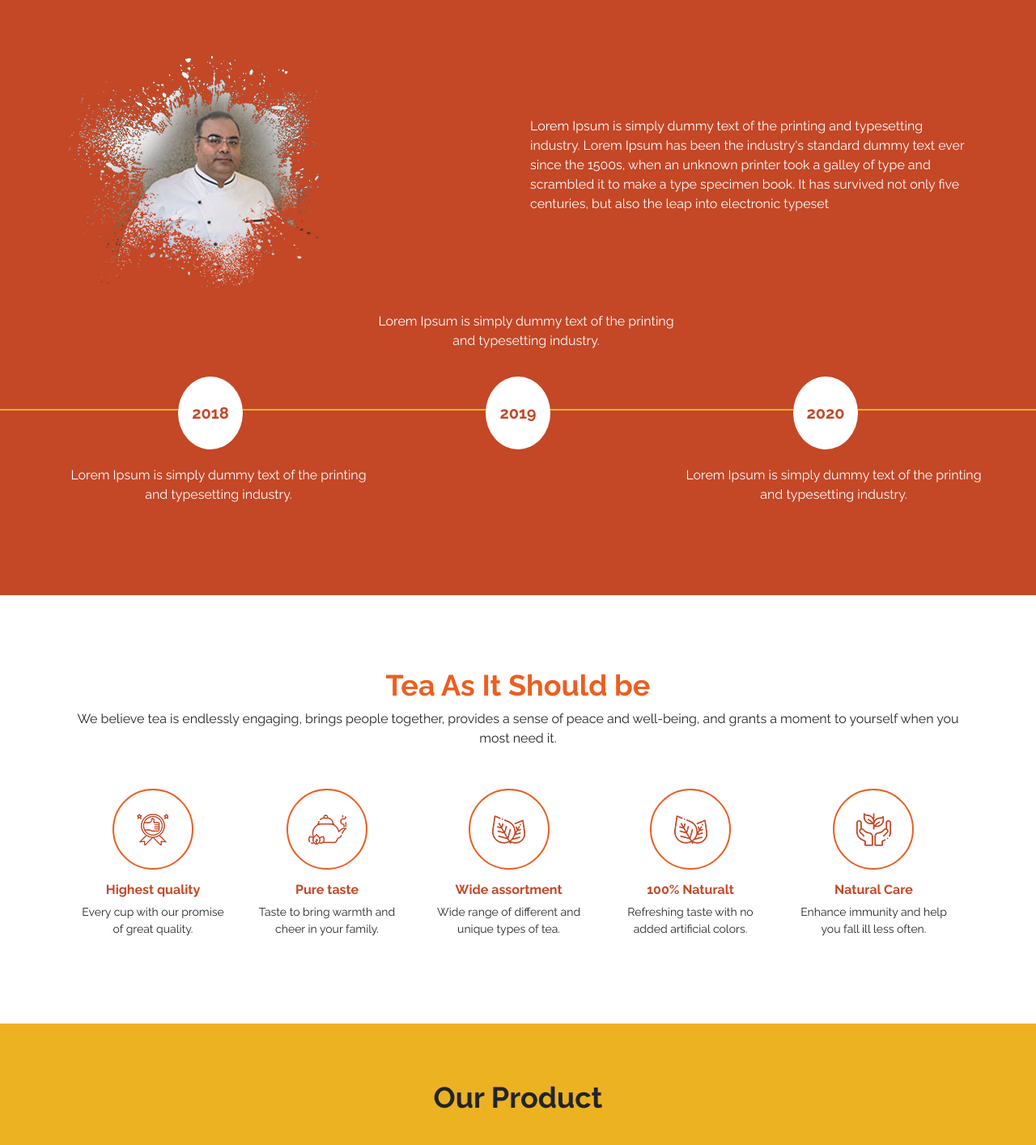
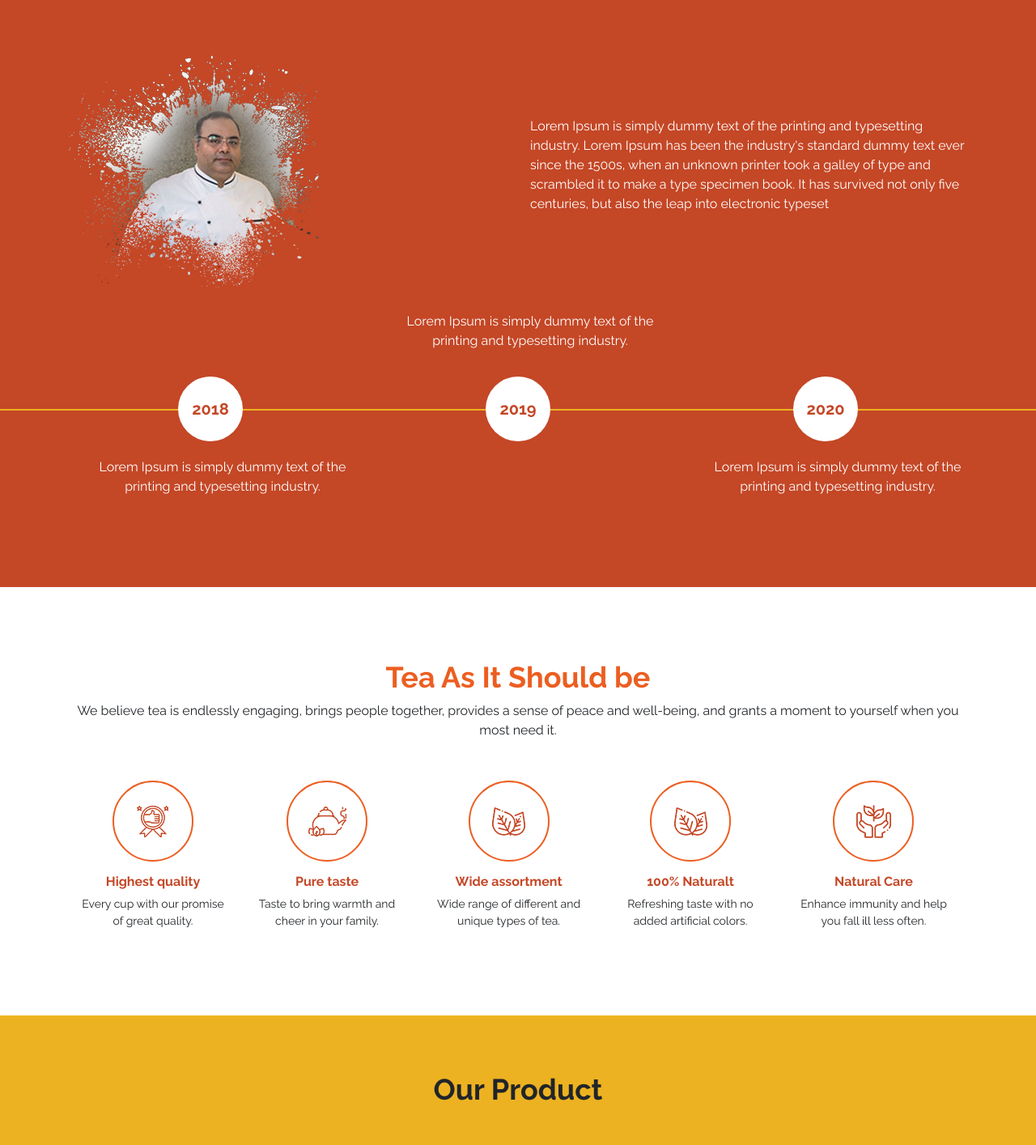
Before and after one commit to Guru707/chai, a PHP site: page / in a window 1280 px wide. Shown: the part 801-2215 px from the top of the page at 81% size. Run offline with PHP 8.4, Linux system fonts and the light colour scheme; some libraries are stand-ins or nearby versions.

Commit message:
fixed design issue

```diff
--- a/css/style.css
+++ b/css/style.css
@@ -341,17 +341,20 @@ textarea:focus {
     }
 }
 .yearly_box .yearly_circle{
+
+    flex:0 0 30%;
+}
+.yearly_box .yearly_circle span{
     background-color: #fff;
     border-radius: 50%;
     width: 80px;
-    height: 90px;
+    height: 80px;
     margin: 20px auto;
     display: flex;
     align-items: center;
     justify-content: center;
     font-weight: 700;
     color:#c44726;
-    flex:0 0 30%;
 }
 .yearly_work p{
     width:100%;
@@ -361,8 +364,7 @@ textarea:focus {
 @media(min-width:767px){
     .yearly_work p{
         position: absolute;
-       padding-left:0px;
-    }
+   }
 }
 .yearly-content-mid{
     top:-60px;
@@ -436,6 +438,7 @@ textarea:focus {
     text-align: center;
     display: flex;
     flex-wrap:wrap;
+    justify-content: center;
 
 }
 @media(min-width:767px)
--- a/index.html
+++ b/index.html
@@ -114,7 +114,7 @@
             <div class="row">
                <div class="col-lg-4">
                   <div class="yearly_box">
-                     <h5 class="yearly_circle">2018</h5>
+                     <h5 class="yearly_circle"><span>2018</span></h5>
                      <p class="text-white">Lorem Ipsum is simply dummy text of the printing and typesetting industry.
                      </p>
                   </div>
@@ -123,12 +123,12 @@
                   <div class="yearly_box">
                      <p class="text-white yearly-content-mid">Lorem Ipsum is simply dummy text of the printing and
                         typesetting industry.</p>
-                     <h5 class="yearly_circle">2019</h5>
+                     <h5 class="yearly_circle"><span>2019</span></h5>
                   </div>
                </div>
                <div class="col-md-4">
                   <div class="yearly_box">
-                     <h5 class="yearly_circle">2020</h5>
+                     <h5 class="yearly_circle"><span>2020</span></h5>
                      <p class="text-white">Lorem Ipsum is simply dummy text of the printing and typesetting industry.
                      </p>
                   </div>
--- a/js/custom.js
+++ b/js/custom.js
@@ -185,7 +185,7 @@ $(document).ready(function () {
     }
 
       //  color switch
-       var $div = $('.yearly_circle'),
+       var $div = $('.yearly_circle span'),
   index = 0,
   length = $div.length;
 setInterval(function() {
```
